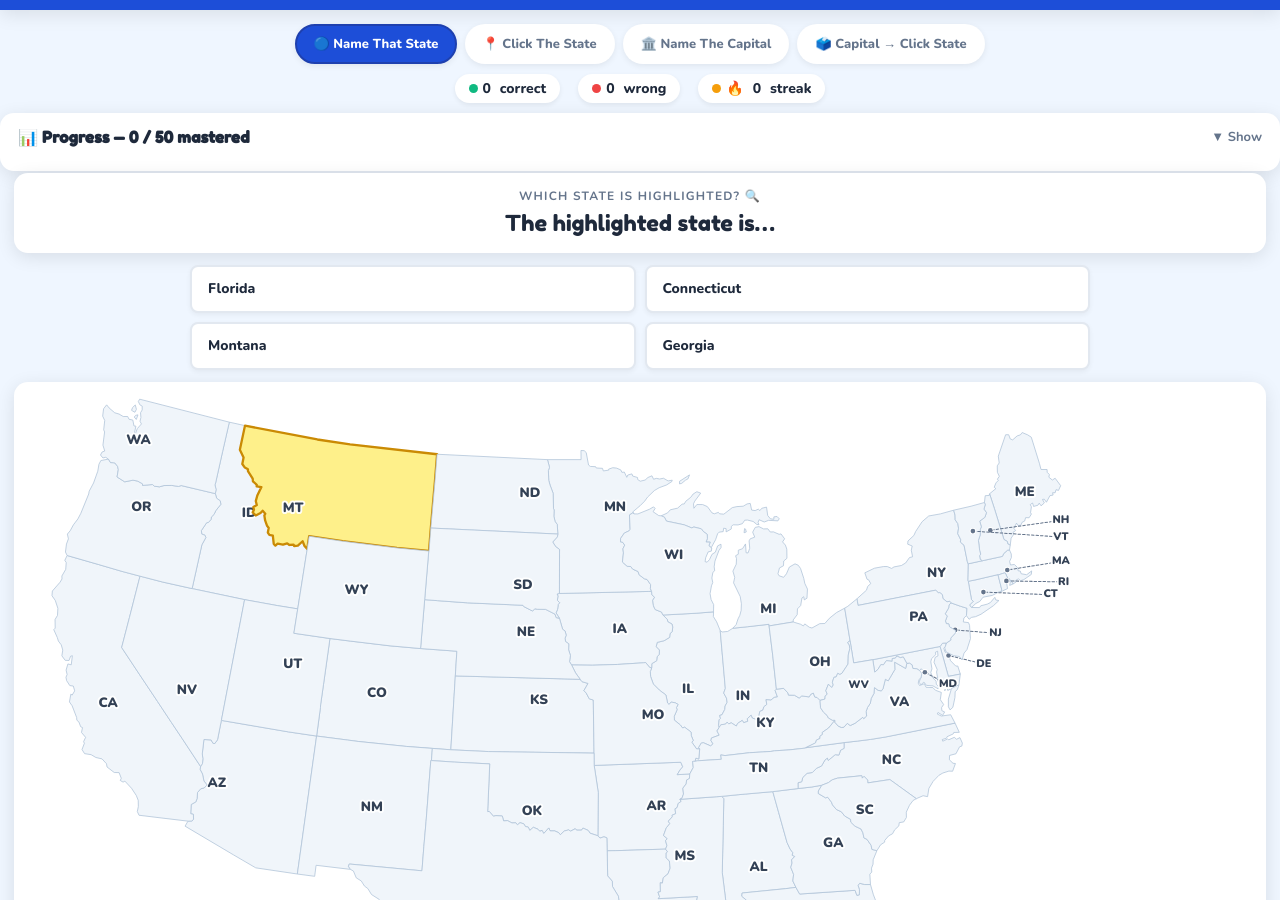
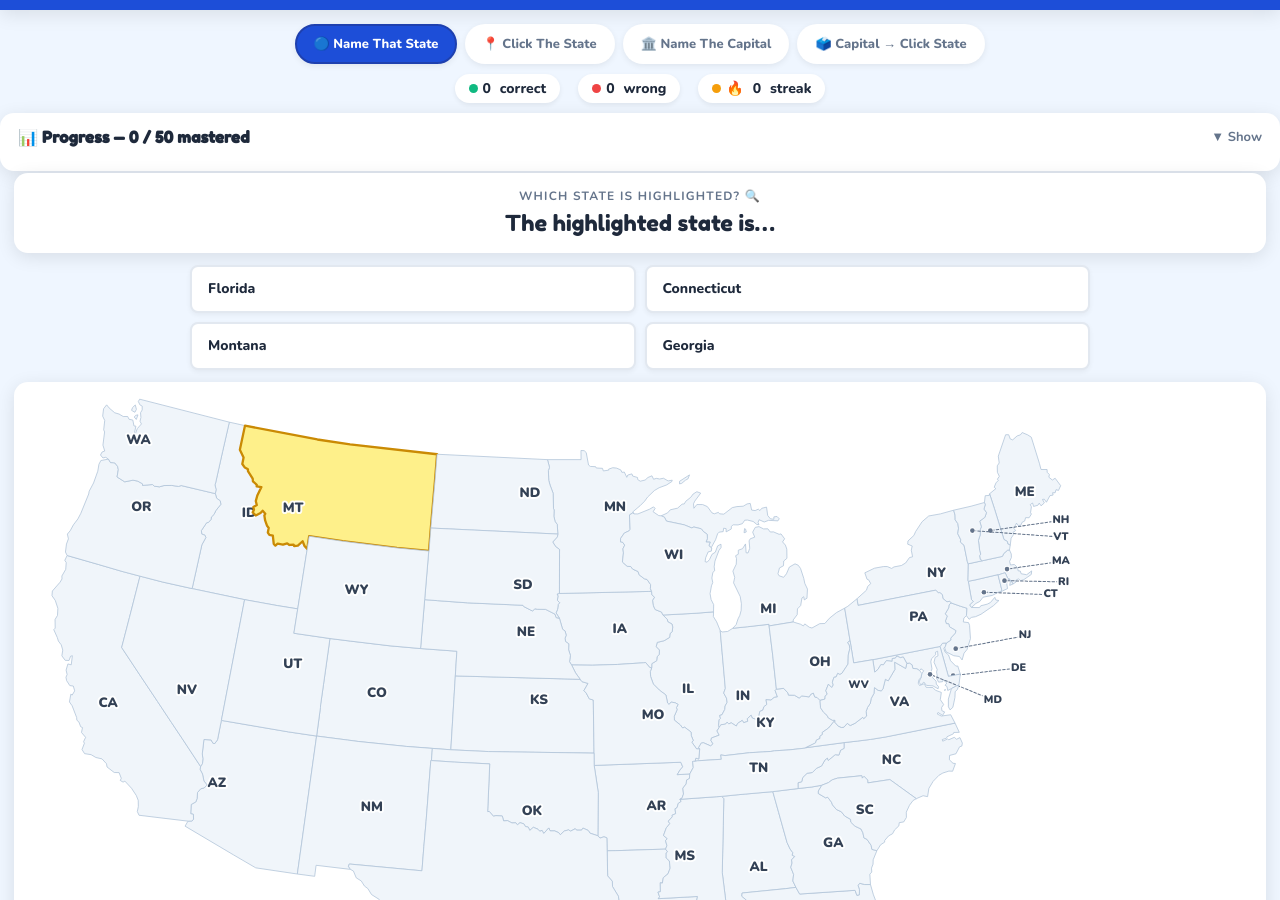
Before and after one commit to NeumanGames/usa-quiz, a plain HTML site: page index.html in a window 1280 px wide. Shown: the part 52-952 px from the top of the page. Drawn offline with nearby package versions, Linux system fonts and the light colour scheme.

Commit message:
More State Adjustments
Not perfect, but looking better. The biggest issue is DE.

```diff
--- a/index.html
+++ b/index.html
@@ -10,6 +10,9 @@
   gtag('config', 'G-L6N5822VZN');
 </script>
 <meta charset="UTF-8">
+<meta http-equiv="Cache-Control" content="no-cache, no-store, must-revalidate">
+<meta http-equiv="Pragma" content="no-cache">
+<meta http-equiv="Expires" content="0">
 <meta name="viewport" content="width=device-width, initial-scale=1.0">
 <meta name="description" content="USA Explorer — a free interactive map quiz by NeumanGames™ helping students learn all 50 U.S. states and capitals. Works on any device with a web browser.">
 <meta property="og:title" content="USA Explorer — States & Capitals Quiz | NeumanGames™">
@@ -260,8 +263,8 @@ const STATES = [
 
 // Manual centroid overrides for better label placement on small/odd-shaped states
 const CENTROID_OVERRIDES = {
-  MI:[580,170], MD:[720,228], DE:[748,212], RI:[810,148],
-  CT:[800,158], NJ:[757,188], MA:[808,132], NH:[808,100],
+  MI:[580,170], MD:[755,240], DE:[775,215], RI:[810,148],
+  CT:[800,158], NJ:[780,190], MA:[808,132], NH:[808,100],
   VT:[808,113], FL:[660,440]
 };
 
@@ -393,13 +396,12 @@ function buildMap(highlightAbbr,clickable){
       const baseFontSize = tiny.includes(state.abbr) ? 8.5 : 10.5;
       // Leader lines for small/offset states
       const leaderTargets = {
-        CT:[748,156], RI:[764,147], NJ:[726,186], NH:[753,108],
-        VT:[739,108], MA:[766,138], MD:[703,218], DE:[720,206]
+        CT:[748,156], RI:[764,147], NJ:[726,200], NH:[753,108],
+        VT:[739,108], MA:[766,138], MD:[706,220], DE:[724,221]
       };
       if(leaderTargets[state.abbr] && oc){
-        // Use actual STATE_CENTROIDS as the definitive dot endpoint
-        const rc=STATE_CENTROIDS[state.abbr];
-        const [tx,ty] = [rc[0],rc[1]];
+        // Use leaderTargets as the verified interior dot endpoint
+        const [tx,ty] = leaderTargets[state.abbr];
         const dist = Math.sqrt((cx-tx)**2+(cy-ty)**2);
         if(dist > 8){
           const line=document.createElementNS('http://www.w3.org/2000/svg','line');
```
